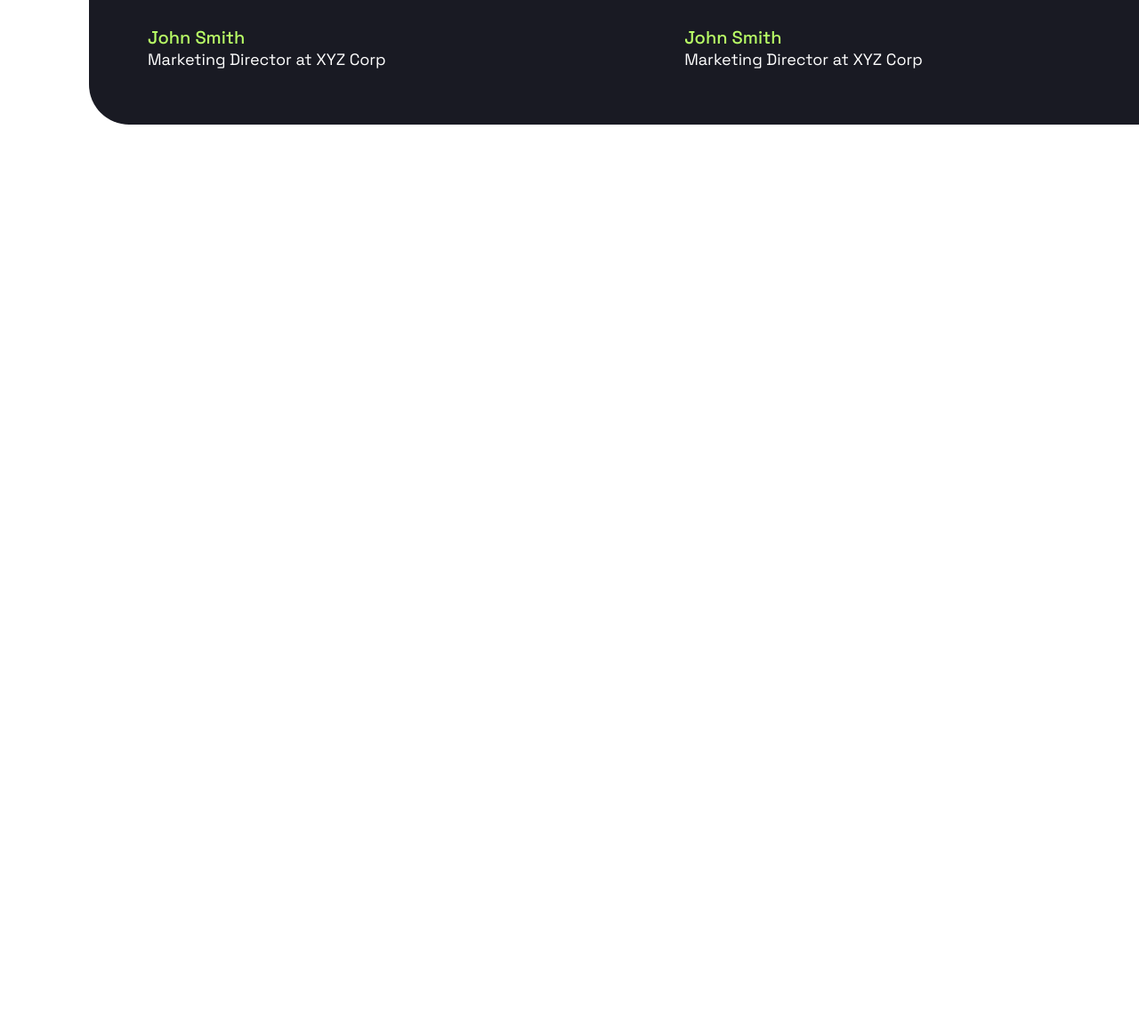
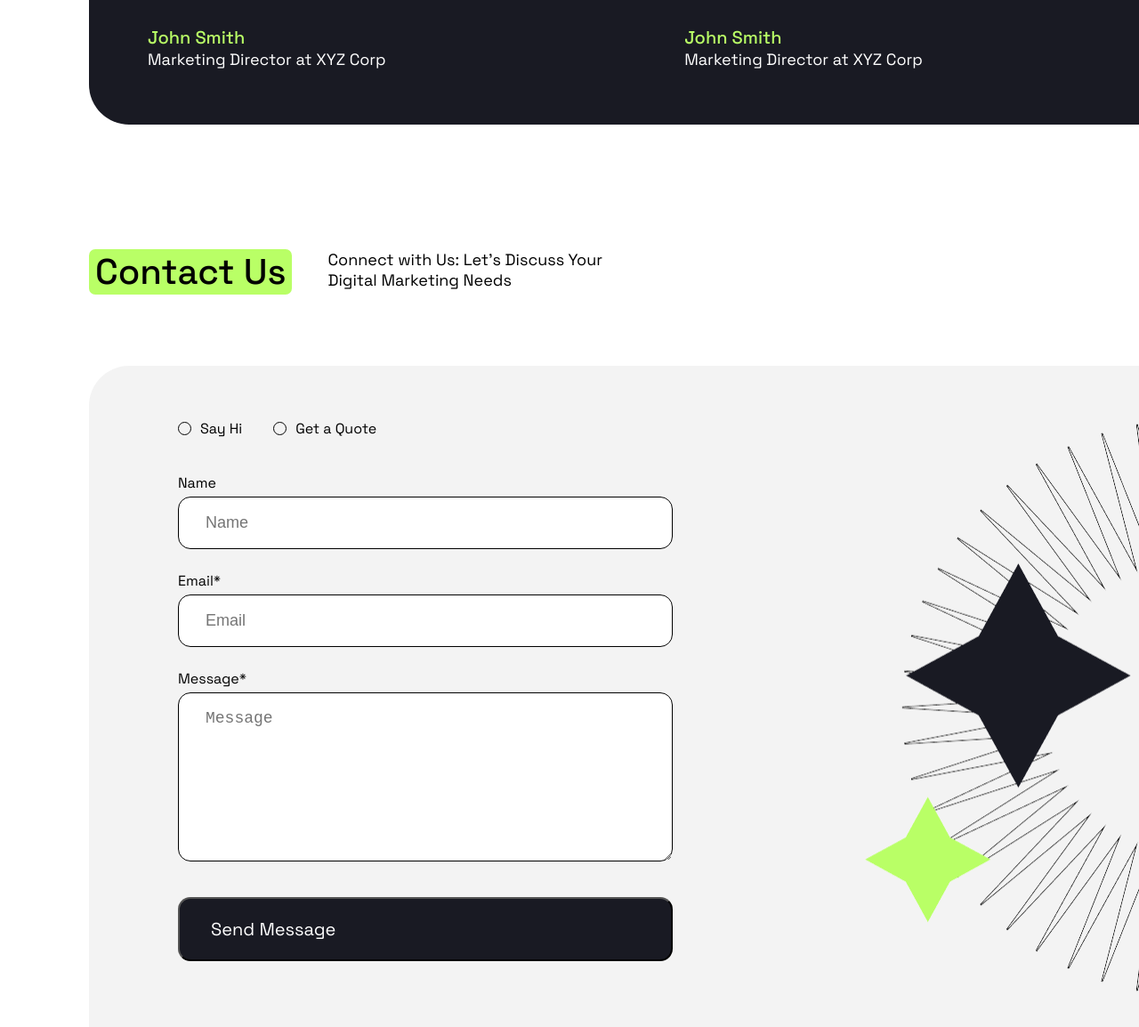
Before and after one commit to shahidulmiraj/positivus, a plain HTML site: page index.html in a window 1280 px wide. Shown: the part 6484-7638 px from the top of the page at 89% size. Before the commit the page ends 6624 px from the top, so only its background shows below. Drawn offline with Linux system fonts and the light colour scheme.

Commit message:
add contact section (contain form and image) and design it

```diff
--- a/assets/css/style.css
+++ b/assets/css/style.css
@@ -574,3 +574,106 @@ button:hover {
 
 /* ---------------------------------------------------------------------------------------------------------------------- */
 /* contact section   */
+.contact-section {
+  margin: 140px 0;
+}
+.contact-section .section-heading p {
+  width: 323px;
+  flex-shrink: 0;
+}
+.contact-detail {
+  display: flex;
+  justify-content: space-between;
+  width: 1240px;
+  padding: 60px 0 80px 100px;
+  align-items: flex-start;
+  gap: 10px;
+  flex-shrink: 0;
+  border-radius: 45px;
+  background: var(--Grey, #f3f3f3);
+}
+.contact-detail form {
+  display: flex;
+  flex-direction: column;
+  align-items: flex-start;
+  gap: 40px;
+}
+.radio-btn {
+  display: flex;
+  align-items: flex-start;
+  gap: 35px;
+}
+.custom-radio {
+  display: flex;
+  align-items: center;
+  gap: 10px;
+}
+.custom-radio input[type="radio"] {
+  appearance: none;
+  width: 15px;
+  height: 15px;
+  border: 1px solid #000;
+  border-radius: 50%;
+  outline: none;
+}
+
+.custom-radio input[type="radio"]:before {
+  content: "";
+  display: block;
+  width: 60%;
+  height: 60%;
+  margin: 21% auto;
+  border-radius: 50%;
+}
+
+.custom-radio input[type="radio"]:checked:before {
+  background: var(--Green);
+  transition: all 0.3s ease-in-out;
+}
+
+.fields {
+  display: flex;
+  flex-direction: column;
+  align-items: flex-start;
+  gap: 25px;
+}
+.field {
+  display: flex;
+  flex-direction: column;
+  align-items: flex-start;
+  gap: 5px;
+}
+.field label {
+  font-size: 16px;
+}
+.field input,
+.field textarea {
+  display: flex;
+  width: 556px;
+  padding: 18px 30px;
+  align-items: flex-start;
+  gap: 10px;
+  border-radius: 14px;
+  border: 1px solid #000;
+  background: #fff;
+  font-size: 18px;
+}
+.field textarea {
+  height: 190px;
+}
+.form-btn {
+  display: flex;
+  width: 556px;
+  padding: 20px 35px;
+  justify-content: space-between;
+  align-items: center;
+  gap: 10px;
+}
+.contact-image {
+  width: 368px;
+  height: 648px;
+}
+.contact-image img {
+  width: 100%;
+  height: 100%;
+}
--- a/index.html
+++ b/index.html
@@ -434,6 +434,46 @@
         </div>
       </div>
     </section>
+    <section class="wrapper">
+      <div class="contact-section">
+        <div class="section-heading">
+          <h2>Contact Us</h2>
+          <p>Connect with Us: Let's Discuss Your Digital Marketing Needs</p>
+        </div>
+        <div class="contact-detail">
+          <form action="#">
+            <div class="radio-btn">
+              <div class="custom-radio">
+                <input type="radio" id="hi" name="test">
+                <label for="hi">Say Hi</label>
+              </div>
+              <div class="custom-radio">
+                <input type="radio" id="quote" name="test">
+                <label for="quote">Get a Quote</label><br>
+              </div>
+            </div>
+            <div class="fields">
+              <div class="field">
+                <label for="name">Name</label>
+                <input type="text" id="name" name="name" placeholder="Name">
+              </div>
+              <div class="field">
+                <label for="email">Email*</label>
+                <input type="email" id="email" name="email" placeholder="Email" required>
+              </div>
+              <div class="field">
+                <label for="msg">Message*</label>
+                <textarea name="msg" id="msg" cols="" rows="" placeholder="Message" required></textarea>
+              </div>
+            </div>
+            <button class="form-btn">Send Message</button>
+          </form>
+          <div class="contact-image">
+            <img src="./assets/image/Illustration_2.png" alt="">
+          </div>
+        </div>
+      </div>
+    </section>
   </main>
   <footer>
 
```
Also changed, not shown: assets/image/Illustration_2.png (added).
